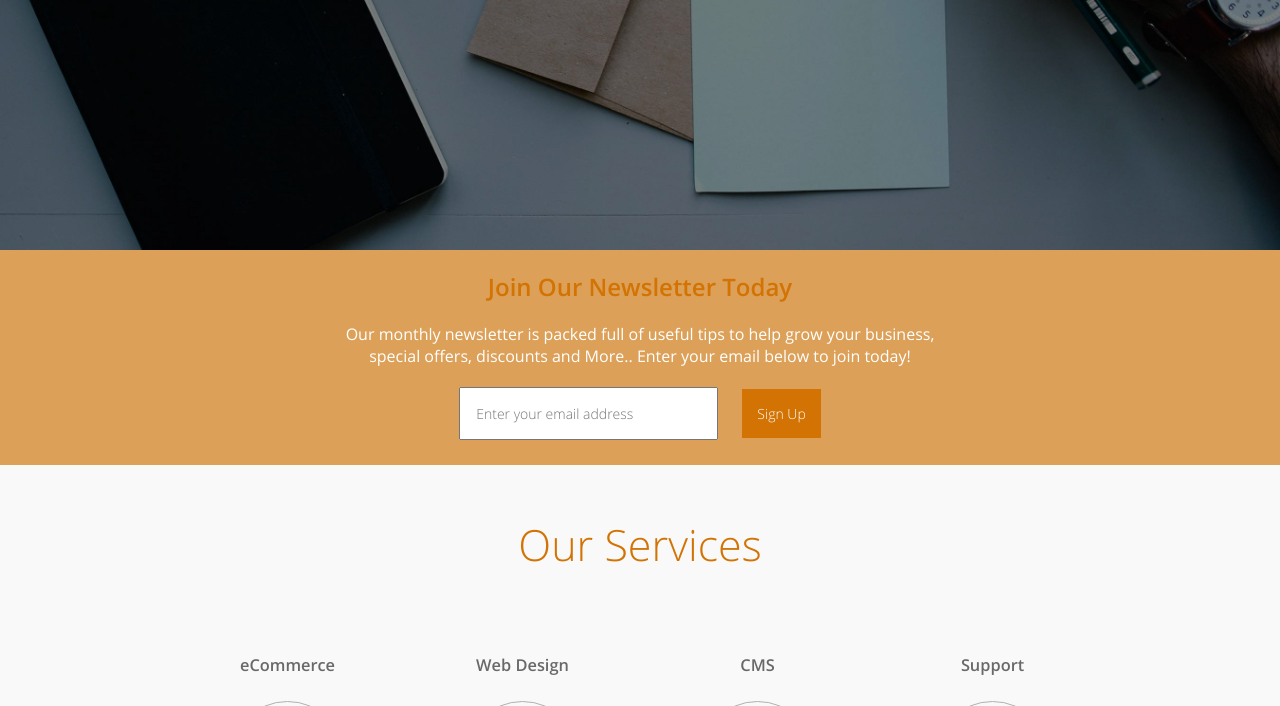
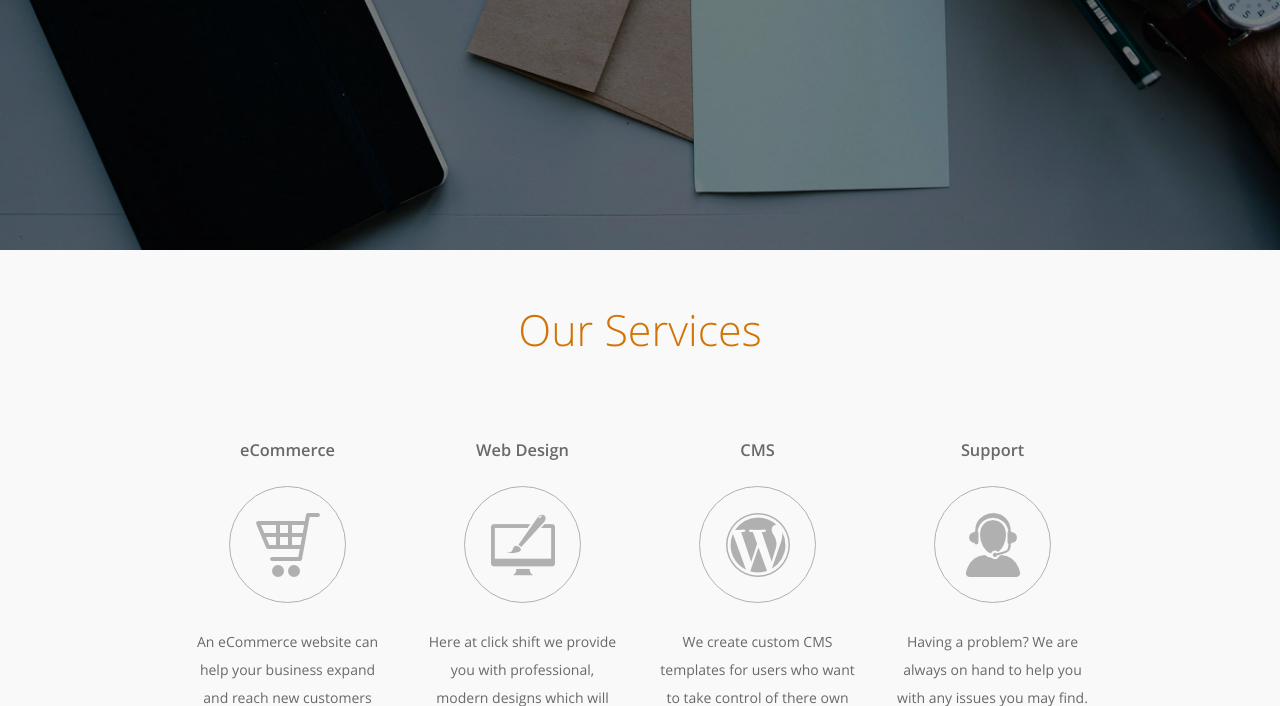
Before and after one commit to kenneth27dunne/github4nubs2, a PHP site: page / in a window 1280 px wide. Shown: the part 550-1256 px from the top of the page. Run offline with PHP 8.4, Linux system fonts and the light colour scheme; some libraries are stand-ins or nearby versions.

Commit message:
removed the signup section

```diff
--- a/index.php
+++ b/index.php
@@ -8,18 +8,6 @@
 					Simple. Creative. Powerful.
 				</p>
 			</div>
-		</div>
-
-		<!--- sign up --->
-		<div class="signup-container">
-			<form class="signup-form">
-				<h2>Join Our Newsletter Today</h2>
-				<p>
-					Our monthly newsletter is  packed full of useful tips to help grow your business, special offers, discounts and More.. Enter your email below to join today!
-				</p>
-				<input class="signup-email" type="text" name="email" placeholder="Enter your email address">
-				<input class="signup-submit" type="submit" value="Sign Up">
-			</form>
 		</div>
 
 		<!---services --->
--- a/styles/_homepage.sass
+++ b/styles/_homepage.sass
@@ -67,33 +67,6 @@
       font-size: 6vmin
       margin-top: 0
       padding-top: 13px
-
-//sign up
-.signup-container
-  // /display: none
-  min-height: 175px
-  background: rgba(212, 135, 41,0.77)
-  text-align: center
-  color: #fff
-  padding: 20px
-  p
-    max-width: 590px
-    margin: auto
-    padding: 20px 0
-  input
-    font-family: "OpenSans-Light"
-    padding: 15px
-    font-size: 14px
-  input[type="text"].signup-email
-    width: 225px
-    margin-right: 20px
-  input[type="submit"].signup-submit
-    border: none
-    color: #fff
-    background-color: $accent
-  .signup-form
-    position: relative
-    transition: all ease
 
 //services
 .services-container
--- a/styles/style.css
+++ b/styles/style.css
@@ -143,31 +143,6 @@ a {
       font-size: 6vmin;
       margin-top: 0;
       padding-top: 13px; }
-
-.signup-container {
-  min-height: 175px;
-  background: rgba(212, 135, 41, 0.77);
-  text-align: center;
-  color: #fff;
-  padding: 20px; }
-  .signup-container p {
-    max-width: 590px;
-    margin: auto;
-    padding: 20px 0; }
-  .signup-container input {
-    font-family: "OpenSans-Light";
-    padding: 15px;
-    font-size: 14px; }
-  .signup-container input[type="text"].signup-email {
-    width: 225px;
-    margin-right: 20px; }
-  .signup-container input[type="submit"].signup-submit {
-    border: none;
-    color: #fff;
-    background-color: #d27303; }
-  .signup-container .signup-form {
-    position: relative;
-    transition: all ease; }
 
 .services-container {
   padding: 50px 30px;
```
Also changed, not shown: 1 other file.
